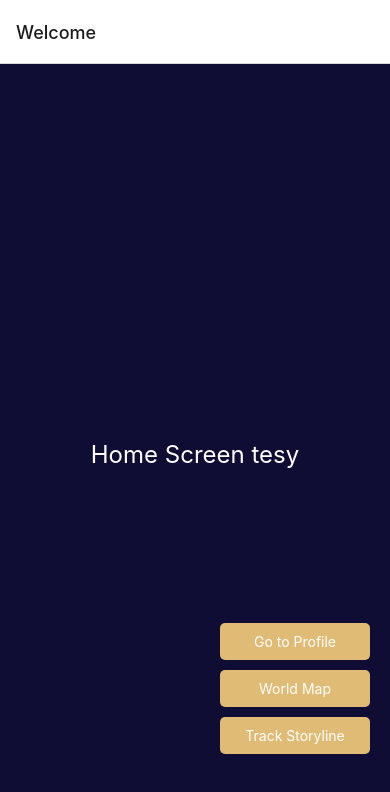
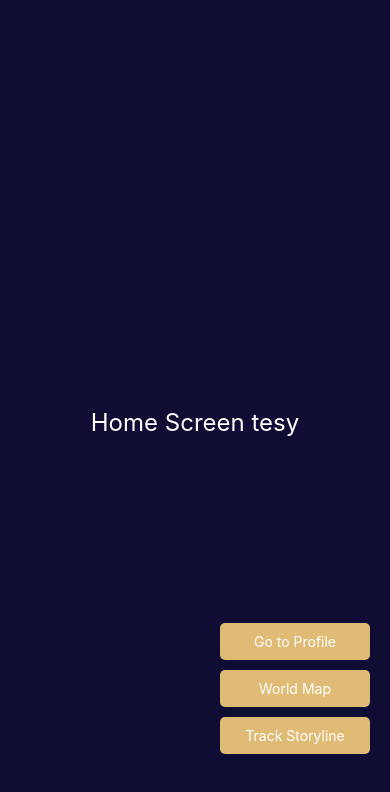
Before and after one commit to itsrobel/QuestForge, a React Native app in the folder native/: screen / in a window 390 px wide. Shown: the top 792 px of the page. Built offline with nearby package versions, Linux system fonts and the light colour scheme.

Commit message:
Update App.js

```diff
--- a/native/App.js
+++ b/native/App.js
@@ -15,15 +15,17 @@ export default function App() {
         <Stack.Screen
           name="Home"
           component={HomeScreen}
-          options={{ title: 'Welcome' }}
+          options={{headerShown: false}}
         />
         <Stack.Screen
           name="Profile"
           component={Profile}
+          options={{headerShown: false}}
         />
         <Stack.Screen
           name="TrackStory"
           component={TrackStory} // Ensure this component is correctly defined in TrackStoryline.js
+          options={{headerShown: false}}
         />
       </Stack.Navigator>
     </NavigationContainer>
```
